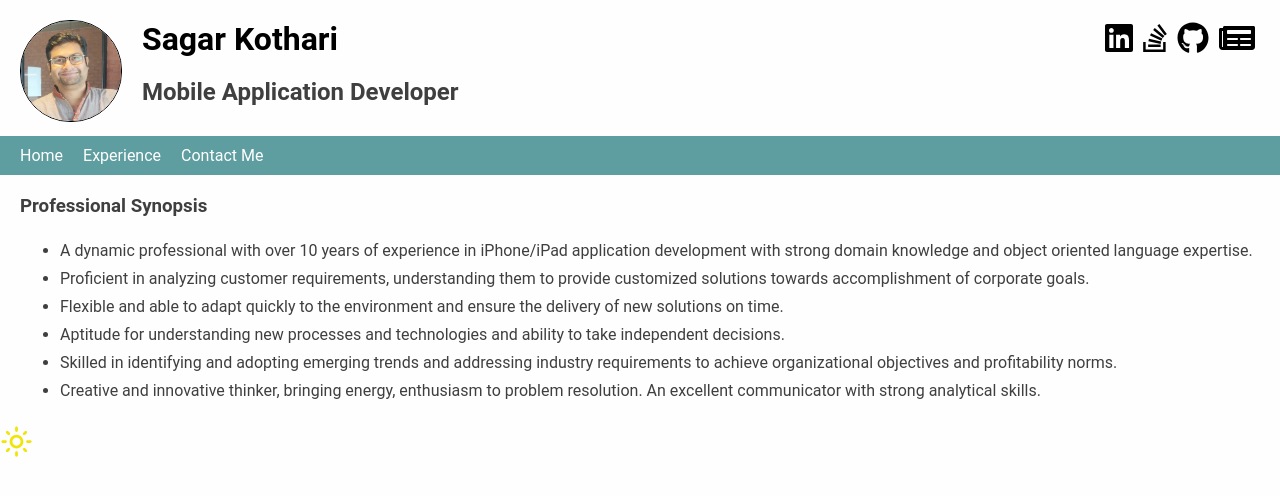
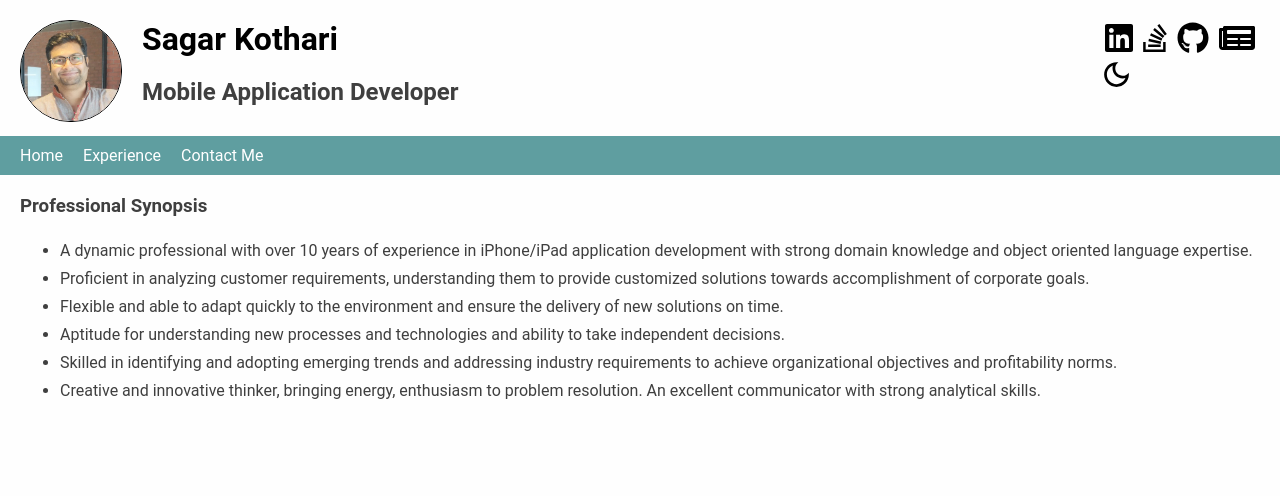
Before and after one commit to sag333ar/sag333ar.github.io, a React (Create React App) app: page / in a window 1280 px wide. Shown: the top 496 px of the page. Built offline with nearby package versions, Linux system fonts and the light colour scheme.

Commit message:
added darkmode related code

```diff
--- a/src/root/App.js
+++ b/src/root/App.js
@@ -8,12 +8,6 @@
 import "./App.css";
 
 function App() {
-  const [mode, setMode] = useState("dark");
-  const onSelectMode = (mode) => {
-    setMode(mode);
-    if (mode === "dark") document.body.classList.add("dark-mode");
-    else document.body.classList.remove("dark-mode");
-  };
   return (
     <div>
       <SiteHeader />
@@ -45,23 +39,6 @@
           </Route>
         </Switch>
       </Router>
-      <div>
-          {
-            mode === 'dark' ?
-              <svg className={'icons'} xmlns="http://www.w3.org/2000/svg" width={33} viewBox="0 0 24 24" fill="#f1e408"
-                   onClick={() => onSelectMode('light')}>
-                <rect fill="none"/>
-                <path
-                  d="M12,9c1.65,0,3,1.35,3,3s-1.35,3-3,3s-3-1.35-3-3S10.35,9,12,9 M12,7c-2.76,0-5,2.24-5,5s2.24,5,5,5s5-2.24,5-5 S14.76,7,12,7L12,7z M2,13l2,0c0.55,0,1-0.45,1-1s-0.45-1-1-1l-2,0c-0.55,0-1,0.45-1,1S1.45,13,2,13z M20,13l2,0c0.55,0,1-0.45,1-1 s-0.45-1-1-1l-2,0c-0.55,0-1,0.45-1,1S19.45,13,20,13z M11,2v2c0,0.55,0.45,1,1,1s1-0.45,1-1V2c0-0.55-0.45-1-1-1S11,1.45,11,2z M11,20v2c0,0.55,0.45,1,1,1s1-0.45,1-1v-2c0-0.55-0.45-1-1-1C11.45,19,11,19.45,11,20z M5.99,4.58c-0.39-0.39-1.03-0.39-1.41,0 c-0.39,0.39-0.39,1.03,0,1.41l1.06,1.06c0.39,0.39,1.03,0.39,1.41,0s0.39-1.03,0-1.41L5.99,4.58z M18.36,16.95 c-0.39-0.39-1.03-0.39-1.41,0c-0.39,0.39-0.39,1.03,0,1.41l1.06,1.06c0.39,0.39,1.03,0.39,1.41,0c0.39-0.39,0.39-1.03,0-1.41 L18.36,16.95z M19.42,5.99c0.39-0.39,0.39-1.03,0-1.41c-0.39-0.39-1.03-0.39-1.41,0l-1.06,1.06c-0.39,0.39-0.39,1.03,0,1.41 s1.03,0.39,1.41,0L19.42,5.99z M7.05,18.36c0.39-0.39,0.39-1.03,0-1.41c-0.39-0.39-1.03-0.39-1.41,0l-1.06,1.06 c-0.39,0.39-0.39,1.03,0,1.41s1.03,0.39,1.41,0L7.05,18.36z"/>
-              </svg> :
-              <svg className={'icons'} xmlns="http://www.w3.org/2000/svg" width={33} viewBox="0 0 24 24" fill="#000000"
-                   onClick={() => onSelectMode('dark')}>
-                <rect fill="none" height="24" width="24"/>
-                <path
-                  d="M9.37,5.51C9.19,6.15,9.1,6.82,9.1,7.5c0,4.08,3.32,7.4,7.4,7.4c0.68,0,1.35-0.09,1.99-0.27C17.45,17.19,14.93,19,12,19 c-3.86,0-7-3.14-7-7C5,9.07,6.81,6.55,9.37,5.51z M12,3c-4.97,0-9,4.03-9,9s4.03,9,9,9s9-4.03,9-9c0-0.46-0.04-0.92-0.1-1.36 c-0.98,1.37-2.58,2.26-4.4,2.26c-2.98,0-5.4-2.42-5.4-5.4c0-1.81,0.89-3.42,2.26-4.4C12.92,3.04,12.46,3,12,3L12,3z"/>
-              </svg>
-          }
-        </div>
     </div>
   );
 }
--- /dev/null
+++ b/src/root/DarkMode.js
@@ -0,0 +1,41 @@
+import React, { useState } from "react";
+
+const DarkMode = () => {
+  const [mode, setMode] = useState("light");
+  const onSelectMode = (mode) => {
+    setMode(mode);
+    if (mode === "dark") document.body.classList.add("dark-mode");
+    else document.body.classList.remove("dark-mode");
+  };
+  return (
+    <div>
+      {mode === "dark" ? (
+        <svg
+          className={"icons"}
+          // xmlns="http://www.w3.org/2000/svg"
+          width={33}
+          viewBox="0 0 24 24"
+          fill="#f1e408"
+          onClick={() => onSelectMode("light")}
+        >
+          <rect fill="none" />
+          <path d="M12,9c1.65,0,3,1.35,3,3s-1.35,3-3,3s-3-1.35-3-3S10.35,9,12,9 M12,7c-2.76,0-5,2.24-5,5s2.24,5,5,5s5-2.24,5-5 S14.76,7,12,7L12,7z M2,13l2,0c0.55,0,1-0.45,1-1s-0.45-1-1-1l-2,0c-0.55,0-1,0.45-1,1S1.45,13,2,13z M20,13l2,0c0.55,0,1-0.45,1-1 s-0.45-1-1-1l-2,0c-0.55,0-1,0.45-1,1S19.45,13,20,13z M11,2v2c0,0.55,0.45,1,1,1s1-0.45,1-1V2c0-0.55-0.45-1-1-1S11,1.45,11,2z M11,20v2c0,0.55,0.45,1,1,1s1-0.45,1-1v-2c0-0.55-0.45-1-1-1C11.45,19,11,19.45,11,20z M5.99,4.58c-0.39-0.39-1.03-0.39-1.41,0 c-0.39,0.39-0.39,1.03,0,1.41l1.06,1.06c0.39,0.39,1.03,0.39,1.41,0s0.39-1.03,0-1.41L5.99,4.58z M18.36,16.95 c-0.39-0.39-1.03-0.39-1.41,0c-0.39,0.39-0.39,1.03,0,1.41l1.06,1.06c0.39,0.39,1.03,0.39,1.41,0c0.39-0.39,0.39-1.03,0-1.41 L18.36,16.95z M19.42,5.99c0.39-0.39,0.39-1.03,0-1.41c-0.39-0.39-1.03-0.39-1.41,0l-1.06,1.06c-0.39,0.39-0.39,1.03,0,1.41 s1.03,0.39,1.41,0L19.42,5.99z M7.05,18.36c0.39-0.39,0.39-1.03,0-1.41c-0.39-0.39-1.03-0.39-1.41,0l-1.06,1.06 c-0.39,0.39-0.39,1.03,0,1.41s1.03,0.39,1.41,0L7.05,18.36z" />
+        </svg>
+      ) : (
+        <svg
+          className={"icons"}
+          // xmlns="http://www.w3.org/2000/svg"
+          width={33}
+          viewBox="0 0 24 24"
+          fill="#000000"
+          onClick={() => onSelectMode("dark")}
+        >
+          <rect fill="none" height="24" width="24" />
+          <path d="M9.37,5.51C9.19,6.15,9.1,6.82,9.1,7.5c0,4.08,3.32,7.4,7.4,7.4c0.68,0,1.35-0.09,1.99-0.27C17.45,17.19,14.93,19,12,19 c-3.86,0-7-3.14-7-7C5,9.07,6.81,6.55,9.37,5.51z M12,3c-4.97,0-9,4.03-9,9s4.03,9,9,9s9-4.03,9-9c0-0.46-0.04-0.92-0.1-1.36 c-0.98,1.37-2.58,2.26-4.4,2.26c-2.98,0-5.4-2.42-5.4-5.4c0-1.81,0.89-3.42,2.26-4.4C12.92,3.04,12.46,3,12,3L12,3z" />
+        </svg>
+      )}
+    </div>
+  );
+};
+
+export default DarkMode;
--- a/src/root/HeaderLinks.js
+++ b/src/root/HeaderLinks.js
@@ -5,6 +5,7 @@
   faStackOverflow,
   faGithub,
 } from "@fortawesome/free-brands-svg-icons";
+import DarkMode from "./DarkMode";
 
 const HeaderLinks = () => {
   const icons = [
@@ -35,6 +36,8 @@
           </h1>
         </a>
       ))}
+      <br />
+      <DarkMode />
     </div>
   );
 };
```
Also changed, not shown: package.json (+7 -1 lines), 2 other files (tests, documents, lock files or other folders).
